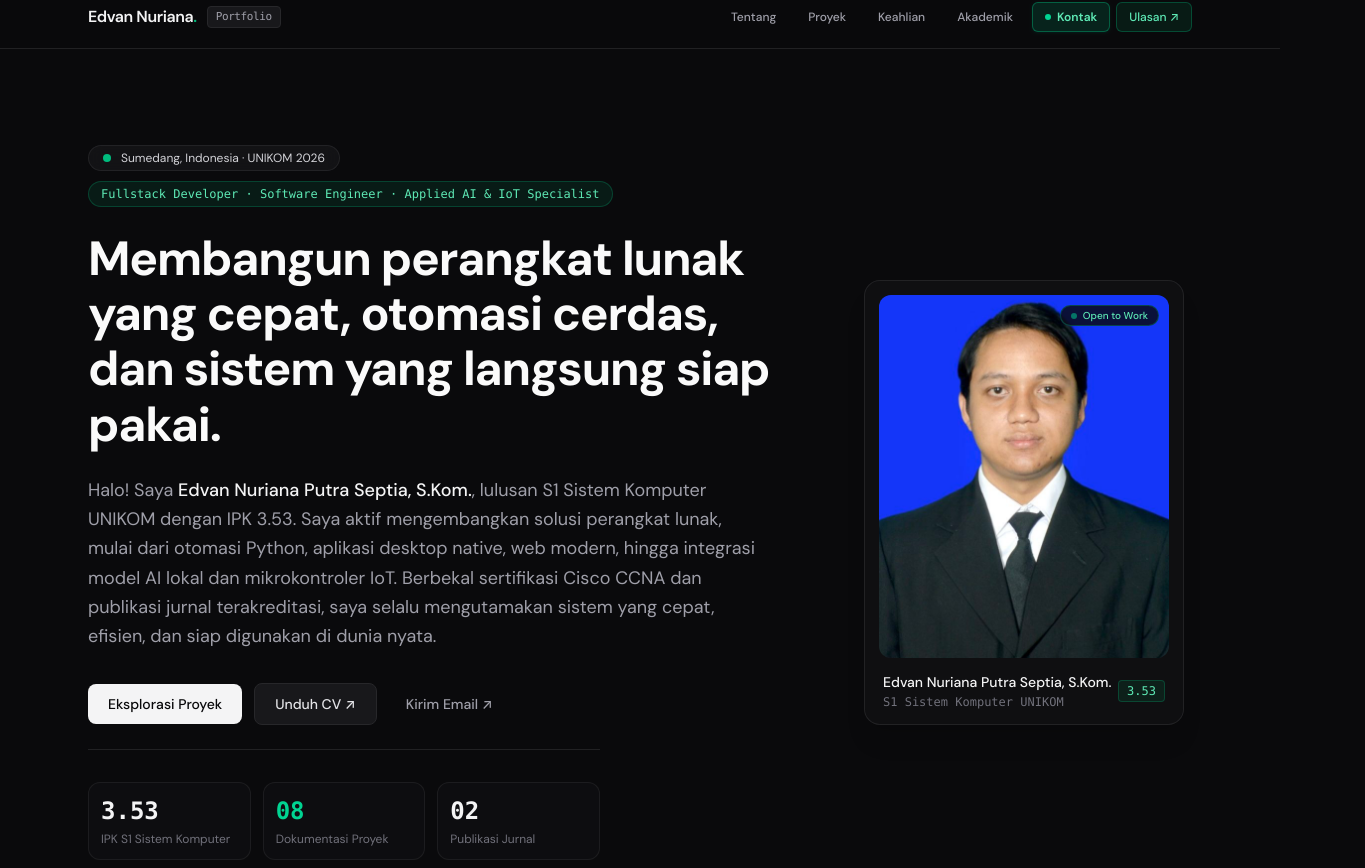
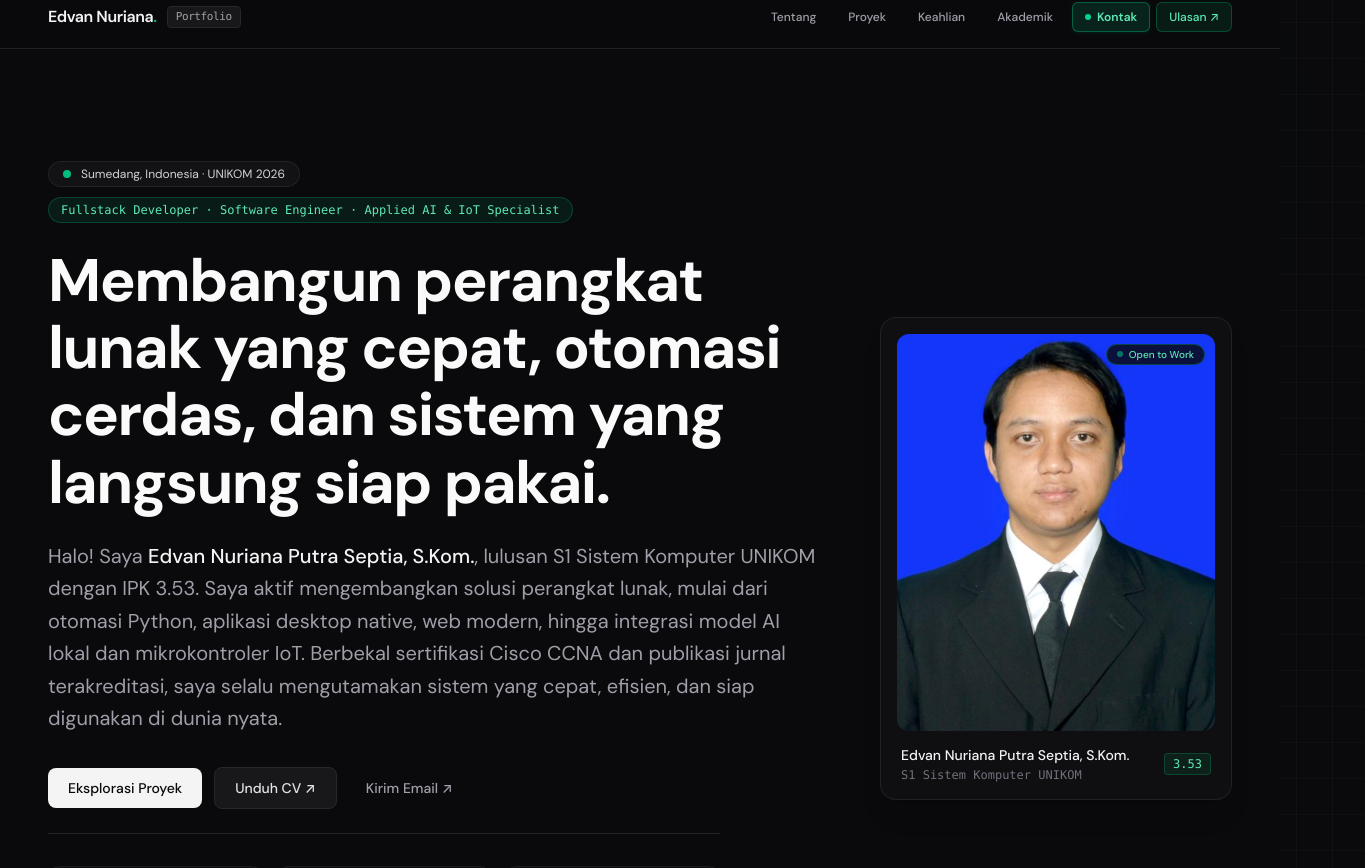
Before and after one commit to EdvanVPRoject/portofolio, a Next.js app: page / in a window 1280 px wide. Shown: the part 14-882 px from the top of the page, 1365 px wide, since content can reach past the window. Built offline with nearby package versions, Linux system fonts and the light colour scheme.

Commit message:
style: optimize wide desktop layout, expand container max-width and balance whitespace

```diff
--- a/src/app/page.tsx
+++ b/src/app/page.tsx
@@ -558,7 +558,7 @@ export default function PortfolioPage() {
     >
       {/* Ambient Emerald Aura (Soft & Modern) */}
       <div
-        className="pointer-events-none absolute -top-40 left-1/2 -z-10 h-[500px] w-[850px] -translate-x-1/2 rounded-full opacity-20 blur-[130px]"
+        className="pointer-events-none absolute -top-40 left-1/2 -z-10 h-[650px] w-[1100px] xl:w-[1450px] -translate-x-1/2 rounded-full opacity-20 blur-[140px]"
         style={{
           background:
             'radial-gradient(ellipse at center, rgba(16, 185, 129, 0.25) 0%, rgba(16, 185, 129, 0.05) 50%, transparent 80%)',
@@ -580,7 +580,7 @@ export default function PortfolioPage() {
 
       {/* NAVBAR */}
       <header className="sticky top-0 z-50 border-b border-zinc-800/80 bg-[#0A0A0C]/85 backdrop-blur-md">
-        <div className="mx-auto flex max-w-6xl items-center justify-between px-6 py-4">
+        <div className="mx-auto flex max-w-7xl xl:max-w-[1400px] 2xl:max-w-[1536px] items-center justify-between px-6 sm:px-8 lg:px-12 py-4">
           <a
             href="#top"
             className="flex items-center gap-2.5 text-base font-semibold tracking-tight text-zinc-100 hover:opacity-90 transition"
@@ -682,12 +682,12 @@ export default function PortfolioPage() {
         )}
       </header>
 
-      <main className="mx-auto max-w-6xl px-6">
+      <main className="mx-auto max-w-7xl xl:max-w-[1400px] 2xl:max-w-[1536px] px-6 sm:px-8 lg:px-12">
         {/* HERO SECTION */}
-        <section className="py-16 md:py-24">
-          <div className="grid items-center gap-12 lg:grid-cols-12">
+        <section className="py-16 md:py-24 lg:py-28">
+          <div className="grid items-center gap-12 lg:grid-cols-12 lg:gap-12 xl:gap-16">
             {/* Left Column */}
-            <div className="space-y-6 lg:col-span-8">
+            <div className="space-y-6 lg:col-span-7 xl:col-span-8">
               <div className="flex flex-wrap items-center gap-2.5">
                 <div className="inline-flex items-center gap-2.5 rounded-full border border-zinc-800/80 bg-zinc-900/70 px-3.5 py-1 text-xs text-zinc-300 backdrop-blur-sm transition hover:border-zinc-700">
                   <span className="relative flex h-2 w-2">
@@ -701,11 +701,11 @@ export default function PortfolioPage() {
                 </span>
               </div>
 
-              <h1 className="text-4xl font-bold tracking-tight text-zinc-50 sm:text-5xl lg:leading-[1.15]">
+              <h1 className="text-4xl font-bold tracking-tight text-zinc-50 sm:text-5xl lg:text-5xl xl:text-6xl lg:leading-[1.15] xl:leading-[1.12]">
                 Membangun perangkat lunak yang cepat, otomasi cerdas, dan sistem yang langsung siap pakai.
               </h1>
 
-              <p className="max-w-2xl text-base leading-relaxed text-zinc-400 sm:text-lg">
+              <p className="max-w-3xl text-base leading-relaxed text-zinc-400 sm:text-lg lg:text-xl">
                 Halo! Saya{' '}
                 <strong className="font-medium text-zinc-100">
                   Edvan Nuriana Putra Septia, S.Kom.
@@ -738,25 +738,25 @@ export default function PortfolioPage() {
               </div>
 
               {/* Key Highlights Bar */}
-              <div className="grid grid-cols-3 gap-3 border-t border-zinc-800/80 pt-8 sm:max-w-lg">
-                <div className="group rounded-xl border border-zinc-800/60 bg-zinc-900/30 p-3 transition-all duration-200 hover:-translate-y-0.5 hover:border-emerald-500/30 hover:bg-zinc-900/50">
-                  <p className="font-mono text-2xl font-semibold tabular-nums text-zinc-100 group-hover:text-emerald-400 transition-colors">
+              <div className="grid grid-cols-3 gap-3.5 border-t border-zinc-800/80 pt-8 sm:max-w-xl xl:max-w-2xl">
+                <div className="group rounded-xl border border-zinc-800/60 bg-zinc-900/30 p-3.5 sm:p-4 transition-all duration-200 hover:-translate-y-0.5 hover:border-emerald-500/30 hover:bg-zinc-900/50">
+                  <p className="font-mono text-2xl sm:text-3xl font-semibold tabular-nums text-zinc-100 group-hover:text-emerald-400 transition-colors">
                     3.53
                   </p>
                   <p className="mt-1 text-xs text-zinc-500">
                     IPK S1 Sistem Komputer
                   </p>
                 </div>
-                <div className="group rounded-xl border border-zinc-800/60 bg-zinc-900/30 p-3 transition-all duration-200 hover:-translate-y-0.5 hover:border-emerald-500/30 hover:bg-zinc-900/50">
-                  <p className="font-mono text-2xl font-semibold tabular-nums text-emerald-400">
+                <div className="group rounded-xl border border-zinc-800/60 bg-zinc-900/30 p-3.5 sm:p-4 transition-all duration-200 hover:-translate-y-0.5 hover:border-emerald-500/30 hover:bg-zinc-900/50">
+                  <p className="font-mono text-2xl sm:text-3xl font-semibold tabular-nums text-emerald-400">
                     08
                   </p>
                   <p className="mt-1 text-xs text-zinc-500">
                     Dokumentasi Proyek
                   </p>
                 </div>
-                <div className="group rounded-xl border border-zinc-800/60 bg-zinc-900/30 p-3 transition-all duration-200 hover:-translate-y-0.5 hover:border-emerald-500/30 hover:bg-zinc-900/50">
-                  <p className="font-mono text-2xl font-semibold tabular-nums text-zinc-100 group-hover:text-emerald-400 transition-colors">
+                <div className="group rounded-xl border border-zinc-800/60 bg-zinc-900/30 p-3.5 sm:p-4 transition-all duration-200 hover:-translate-y-0.5 hover:border-emerald-500/30 hover:bg-zinc-900/50">
+                  <p className="font-mono text-2xl sm:text-3xl font-semibold tabular-nums text-zinc-100 group-hover:text-emerald-400 transition-colors">
                     02
                   </p>
                   <p className="mt-1 text-xs text-zinc-500">
@@ -767,15 +767,15 @@ export default function PortfolioPage() {
             </div>
 
             {/* Right Column: Profile Card */}
-            <div className="lg:col-span-4">
-              <div className="group relative mx-auto max-w-xs rounded-2xl border border-zinc-800/80 bg-zinc-900/40 p-3.5 shadow-xl transition-all duration-300 hover:-translate-y-1 hover:border-emerald-500/30 hover:shadow-[0_12px_30px_-10px_rgba(16,185,129,0.15)]">
+            <div className="lg:col-span-5 xl:col-span-4 flex justify-center lg:justify-end">
+              <div className="group relative w-full max-w-xs sm:max-w-sm xl:max-w-[360px] rounded-2xl border border-zinc-800/80 bg-zinc-900/40 p-4 shadow-xl transition-all duration-300 hover:-translate-y-1 hover:border-emerald-500/30 hover:shadow-[0_12px_30px_-10px_rgba(16,185,129,0.15)]">
                 <div className="pointer-events-none absolute -inset-0.5 -z-10 rounded-2xl bg-gradient-to-b from-emerald-500/10 to-transparent opacity-0 blur-lg transition duration-300 group-hover:opacity-100" />
                 <div className="relative aspect-[4/5] w-full overflow-hidden rounded-xl bg-zinc-900">
                   <Image
                     src="/profile.jpeg"
                     alt="Edvan Nuriana Putra Septia, S.Kom."
                     fill
-                    sizes="(max-width: 768px) 240px, 320px"
+                    sizes="(max-width: 768px) 280px, (max-width: 1280px) 360px, 420px"
                     className="object-cover transition duration-500 group-hover:scale-105"
                     priority
                   />
@@ -807,7 +807,7 @@ export default function PortfolioPage() {
           id="about"
           className="scroll-mt-20 border-t border-zinc-800/80 py-16 md:py-20"
         >
-          <div className="grid gap-10 lg:grid-cols-12">
+          <div className="grid gap-10 lg:grid-cols-12 lg:gap-12 xl:gap-16">
             <div className="lg:col-span-4">
               <div className="inline-flex items-center gap-2 font-mono text-xs uppercase tracking-widest text-emerald-500">
                 <span className={`h-2 w-2 rounded-full transition-all duration-300 ${activeSection === 'about' ? 'bg-emerald-400 ring-4 ring-emerald-500/25 scale-110' : 'bg-zinc-600'}`} />
@@ -838,7 +838,7 @@ export default function PortfolioPage() {
               </p>
 
               {/* 3 Engineering Pillars */}
-              <div className="grid gap-4 pt-3 sm:grid-cols-3">
+              <div className="grid gap-4.5 pt-4 sm:grid-cols-3 lg:gap-5">
                 <div className="group relative overflow-hidden rounded-xl border border-zinc-800/90 bg-zinc-900/30 p-4 transition-all duration-300 hover:-translate-y-0.5 hover:border-emerald-500/30 hover:bg-zinc-900/50">
                   <div className="pointer-events-none absolute inset-x-0 top-0 h-[1px] bg-gradient-to-r from-transparent via-emerald-500/35 to-transparent opacity-0 transition-opacity duration-300 group-hover:opacity-100" />
                   <p className="font-mono text-xs text-emerald-400">
@@ -913,7 +913,7 @@ export default function PortfolioPage() {
 
           {/* Bento Row 1: Featured Software Applications */}
           {filteredApps.length > 0 && (
-            <div className="grid gap-6 md:grid-cols-2">
+            <div className="grid gap-6 md:grid-cols-2 lg:gap-7">
               {filteredApps.map((app) => (
                 <article
                   key={app.id}
@@ -1013,7 +1013,7 @@ export default function PortfolioPage() {
 
           {/* Bento Row 2: Research, Computer Vision & Journal Publications */}
           {filteredResearch.length > 0 && (
-            <div className="mt-6 grid gap-6 md:grid-cols-3">
+            <div className="mt-7 grid gap-6 md:grid-cols-3 lg:gap-7">
               {filteredResearch.map((project) => (
                 <article
                   key={project.id}
@@ -1109,7 +1109,7 @@ export default function PortfolioPage() {
             </h2>
           </div>
 
-          <div className="grid gap-6 md:grid-cols-2 lg:grid-cols-3">
+          <div className="grid gap-6 md:grid-cols-2 lg:grid-cols-3 lg:gap-7">
             {SKILLS_DATA.map((skill) => (
               <div
                 key={skill.title}
@@ -1158,7 +1158,7 @@ export default function PortfolioPage() {
             </h2>
           </div>
 
-          <div className="grid gap-6 md:grid-cols-3">
+          <div className="grid gap-6 md:grid-cols-3 lg:gap-7">
             {/* Pendidikan */}
             <div className="group relative overflow-hidden rounded-xl border border-zinc-800 bg-zinc-900/30 p-6 transition-all duration-300 hover:-translate-y-1 hover:border-emerald-500/30 hover:bg-zinc-900/50">
               <div className="pointer-events-none absolute inset-x-0 top-0 h-[1px] bg-gradient-to-r from-transparent via-emerald-500/30 to-transparent opacity-0 transition-opacity duration-300 group-hover:opacity-100" />
@@ -1240,7 +1240,7 @@ export default function PortfolioPage() {
           id="contact"
           className="scroll-mt-20 border-t border-zinc-800/80 py-16 md:py-20"
         >
-          <div className="grid gap-10 lg:grid-cols-12">
+          <div className="grid gap-10 lg:grid-cols-12 lg:gap-12 xl:gap-16">
             {/* Kontak Langsung */}
             <div className="space-y-6 lg:col-span-6">
               <div>
@@ -1395,7 +1395,7 @@ export default function PortfolioPage() {
 
       {/* FOOTER */}
       <footer className="border-t border-zinc-800/80 bg-[#0A0A0C] py-8">
-        <div className="mx-auto flex max-w-6xl flex-col items-center justify-between gap-4 px-6 text-xs text-zinc-500 sm:flex-row">
+        <div className="mx-auto flex max-w-7xl xl:max-w-[1400px] 2xl:max-w-[1536px] flex-col items-center justify-between gap-4 px-6 sm:px-8 lg:px-12 text-xs text-zinc-500 sm:flex-row">
           <p>© 2026 Edvan Nuriana Putra Septia · Portofolio Pribadi</p>
           <a
             href="#top"
```
